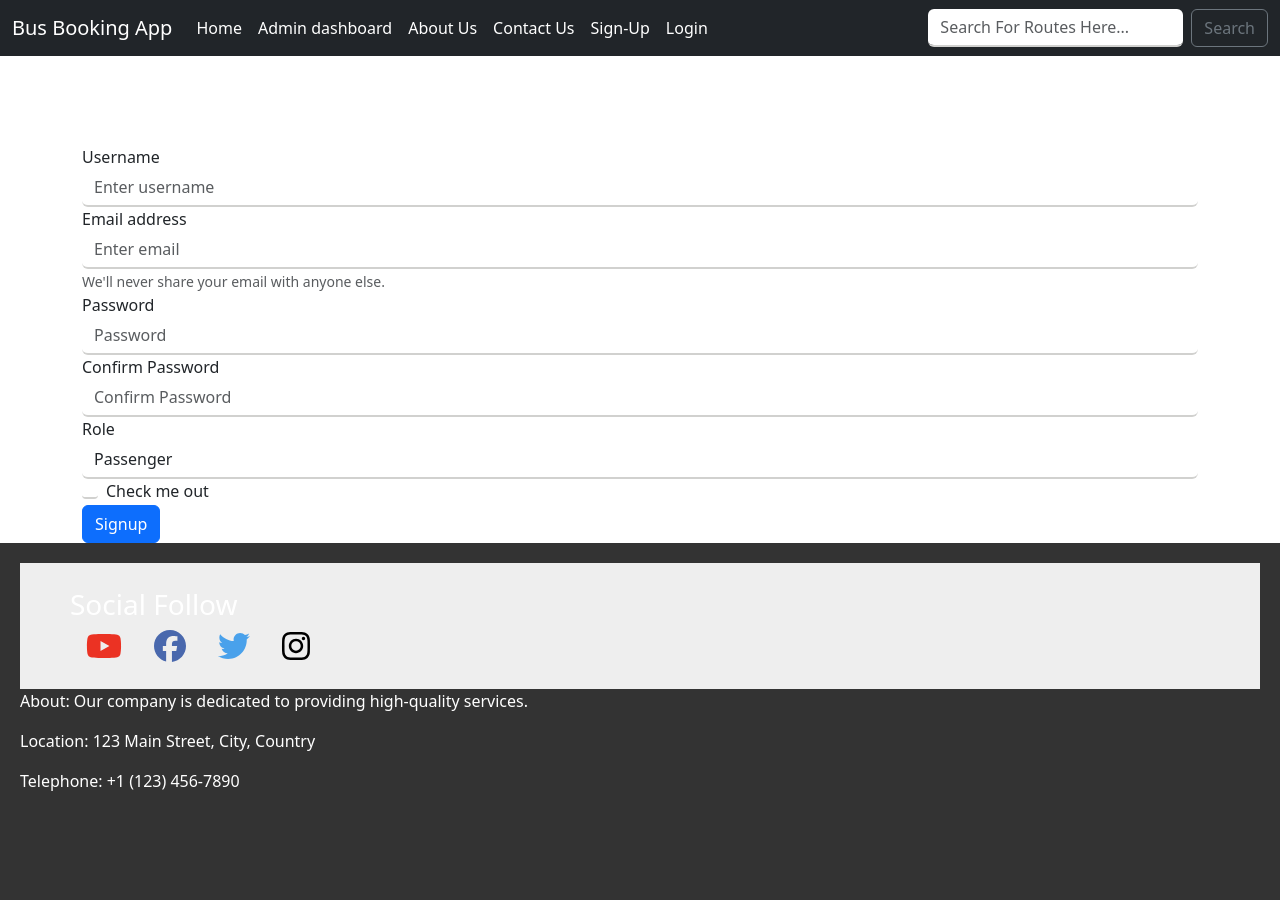
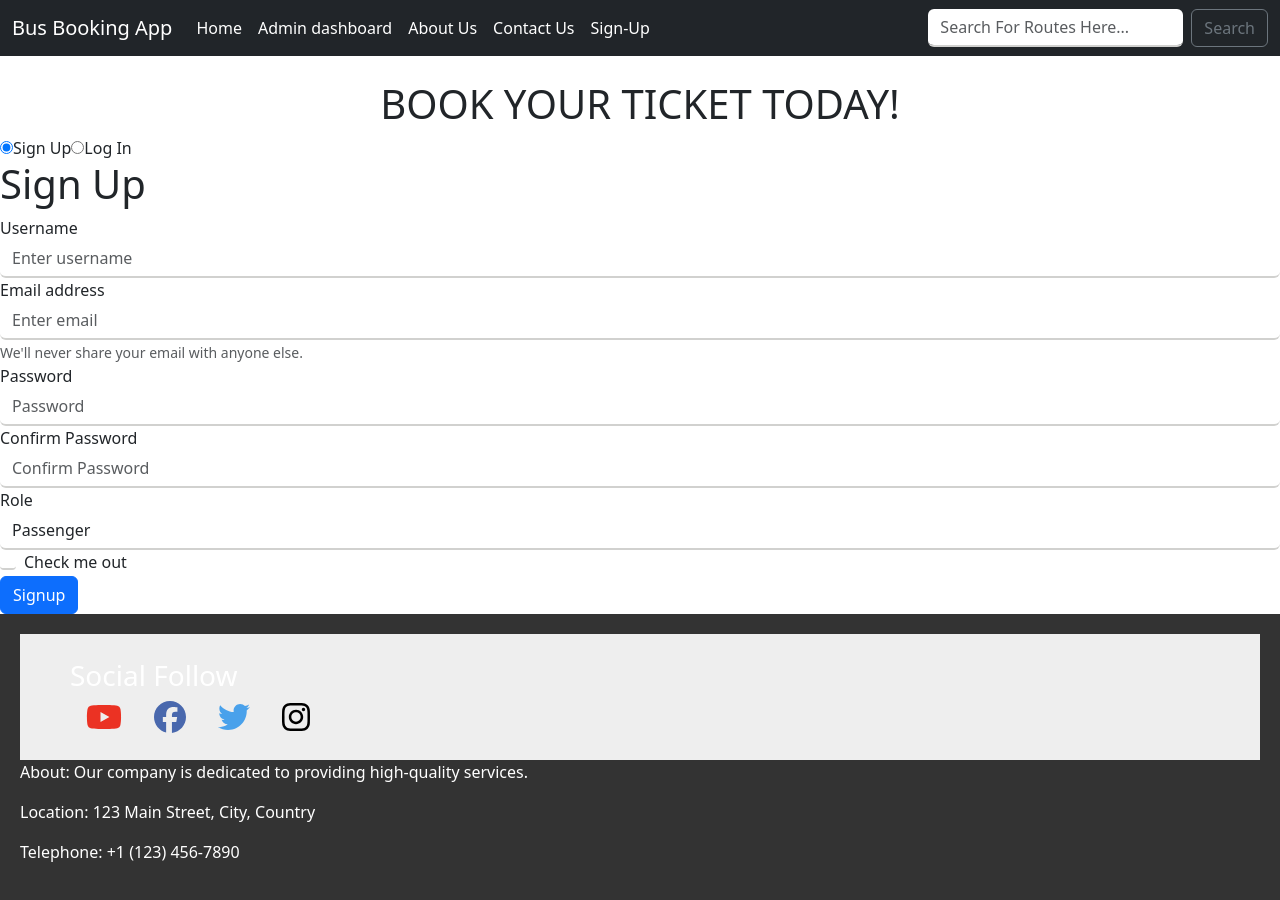
Before and after one commit to Wandati/Bus-Booking-App, a React (Create React App) app in the folder client/: page /signup in a window 1280 px wide. Shown: the top 900 px of the page. Built offline with nearby package versions, Linux system fonts and the light colour scheme.

Commit message:
signup and login compete

```diff
--- a/client/src/App.js
+++ b/client/src/App.js
@@ -1,32 +1,32 @@
 import React from 'react';
 import Navbar from './components/Navbar';
-
 import { BrowserRouter as Router, Route, Routes } from 'react-router-dom';
 import Home from './components/Home';
 import About from './components/About';
 import Contact from './components/Contact';
-import Signup from './components/Signup';
+import admin from './components/admin';
 import LoginForm from './components/Login';
-import admin from './components/admin';
-import Footer from "./components/footer"
+import Footer from "./components/footer";
+import AuthFormToggle from './components/AuthFormToggle';
+
 function App() {
   return (
     <Router>
       <div>
         <Navbar />
         <div className="container">
-          <h1 className="text-center mt-4"><marquee width="50%">BOOK YOUR TICKET TODAY!</marquee></h1>
+          <h1 className="text-center mt-4">BOOK YOUR TICKET TODAY!</h1>
           <Routes>
             <Route path="/" element={<Home />} />
             <Route path="/about" element={<About />} />
             <Route path="/contact" element={<Contact />} />
-            <Route path="/signup" element={<Signup />} />
+            <Route path="/admin" element={<admin />} />
             <Route path="/login" element={<LoginForm />} />
-            <Route path="/admin" element={<admin />} />
+
           </Routes>
         </div>
-        <Footer/>
-
+        <AuthFormToggle />
+        <Footer />
       </div>
     </Router>
   );
--- /dev/null
+++ b/client/src/components/AuthFormToggle.js
@@ -0,0 +1,44 @@
+import React, { useState } from 'react';
+import { useLocation } from 'react-router-dom'; // Import useLocation from react-router-dom
+import LoginForm from './Login';
+import SignUpForm from './Signup';
+
+function AuthFormToggle() {
+  const [showSignUp, setShowSignUp] = useState(true); // Initialize the state to show SignUp form
+  const location = useLocation();
+
+  // Conditionally render the toggle only on the sign-up page
+  if (location.pathname !== '/signup') {
+    return null; // Don't render the toggle on other pages
+  }
+
+  return (
+    <div>
+      <div>
+        <label>
+          <input
+            type="radio"
+            name="authType"
+            value="signup"
+            checked={showSignUp}
+            onChange={() => setShowSignUp(true)}
+          />
+          Sign Up
+        </label>
+        <label>
+          <input
+            type="radio"
+            name="authType"
+            value="login"
+            checked={!showSignUp}
+            onChange={() => setShowSignUp(false)}
+          />
+          Log In
+        </label>
+      </div>
+      {showSignUp ? <SignUpForm /> : <LoginForm />}
+    </div>
+  );
+}
+
+export default AuthFormToggle;
--- a/client/src/components/Login.js
+++ b/client/src/components/Login.js
@@ -4,15 +4,42 @@ function LoginForm() {
   const [email, setEmail] = useState('');
   const [password, setPassword] = useState('');
   const [rememberMe, setRememberMe] = useState(false);
+  const [error, setError] = useState('');
 
   const handleSubmit = (e) => {
     e.preventDefault();
-    console.log('Email:', email);
-    console.log('Password:', password);
-    console.log('Remember Me:', rememberMe);
+
+    const user = {
+      email,
+      password,
+    };
+
+    // Send a POST request to the login endpoint
+    fetch('http://127.0.0.1:5500/login', {
+      method: 'POST',
+      headers: {
+        'Content-Type': 'application/json',
+      },
+      body: JSON.stringify(user),
+    })
+      .then((response) => {
+        if (response.status === 200) {
+          // Login successful, perform further actions (e.g., redirect)
+          // You may want to store a token in localStorage or a state management system
+        } else {
+          // Login failed, handle the error
+          setError('Invalid email or password');
+        }
+      })
+      .catch((error) => {
+        // Handle any network errors
+        setError('An error occurred while logging in');
+      });
   };
 
   return (
+    <div>
+      <h1>Login</h1>
       <form onSubmit={handleSubmit}>
         <div className="form-group">
           <label htmlFor="exampleInputEmail1">Email address</label>
@@ -52,10 +79,12 @@ function LoginForm() {
             Check me out
           </label>
         </div>
+        {error && <div className="alert alert-danger">{error}</div>}
         <button type="submit" className="btn btn-primary">
-        Submit
+          Login
         </button>
       </form>
+    </div>
   );
 }
 
--- a/client/src/components/Navbar.js
+++ b/client/src/components/Navbar.js
@@ -46,11 +46,6 @@ function Navbar() {
                 Sign-Up
               </Link>
             </li>
-            <li className="nav-item">
-              <Link to="/login" className="nav-link active">
-                Login
-              </Link>
-            </li>
           </ul>
           <form className="d-flex" role="search">
             <input
--- a/client/src/components/Signup.js
+++ b/client/src/components/Signup.js
@@ -1,24 +1,59 @@
 import React, { useState } from 'react';
+import { useNavigate } from 'react-router-dom';
 
 function SignUpForm() {
+  const navigate = useNavigate();
   const [username, setUsername] = useState('');
   const [email, setEmail] = useState('');
   const [password, setPassword] = useState('');
   const [confirmPassword, setConfirmPassword] = useState('');
-  const [role, setRole] = useState('passenger'); // Default role is passenger
-  const [rememberMe, setRememberMe] = useState(false);
+  const [role, setRole] = useState('Customer');
+  const [rememberMe, setRememberMe] = useState(false); // Define the rememberMe state
+  const [error, setError] = useState(null);
 
   const handleSubmit = (e) => {
     e.preventDefault();
-    console.log('Username:', username);
-    console.log('Email:', email);
-    console.log('Password:', password);
-    console.log('Confirm Password:', confirmPassword);
-    console.log('Role:', role);
-    console.log('Remember Me:', rememberMe);
+    setError(null);
+
+    if (password !== confirmPassword) {
+      setError('Passwords do not match');
+      return;
+    }
+
+    // Create a JSON object to send to the server
+    const signUpData = {
+      username,
+      email,
+      password1: password, // Use password1 and password2 as expected by the backend
+      password2: confirmPassword,
+      user_type: role,
     };
 
+    // Send a POST request with the JSON data
+    fetch('http://127.0.0.1:5500/sign_up', { // Use the correct endpoint URL
+      method: 'POST',
+      headers: {
+        'Content-Type': 'application/json',
+      },
+      body: JSON.stringify(signUpData), // Send user object as JSON
+    })
+      .then((response) => {
+        if (response.status === 201) {
+          navigate('/login');
+        } else {
+          setError('An error occurred during signup. Please try again.');
+        }
+      })
+      .catch((error) => {
+        setError('An error occurred during signup. Please try again.');
+      });
+  };
+
+
+
   return (
+    <div>
+      <h1>Sign Up</h1>
       <form onSubmit={handleSubmit}>
         <div className="form-group">
           <label htmlFor="exampleInputUsername">Username</label>
@@ -77,9 +112,8 @@ function SignUpForm() {
             onChange={(e) => setRole(e.target.value)}
           >
             <option value="passenger">Passenger</option>
-          <option value="owner">Owner</option>
-          <option value="driver">Driver</option>
-          <option value="admin">Admin</option>
+            <option value="BusOwner">BusOwner</option>
+
           </select>
         </div>
         <div className="form-check">
@@ -94,10 +128,12 @@ function SignUpForm() {
             Check me out
           </label>
         </div>
+        {error && <div className="alert alert-danger">{error}</div>}
         <button type="submit" className="btn btn-primary">
           Signup
         </button>
       </form>
+    </div>
   );
 }
 
```
Also changed, not shown: 2 other files (tests, documents, lock files or other folders). Lines whose indentation alone changed are shown as unchanged.
